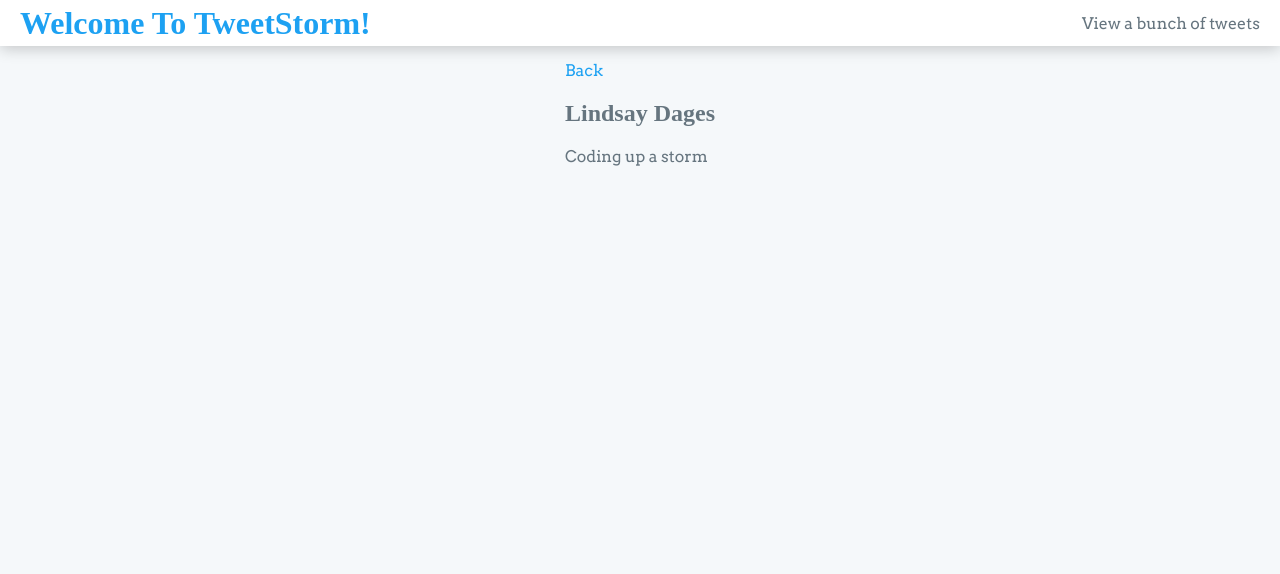
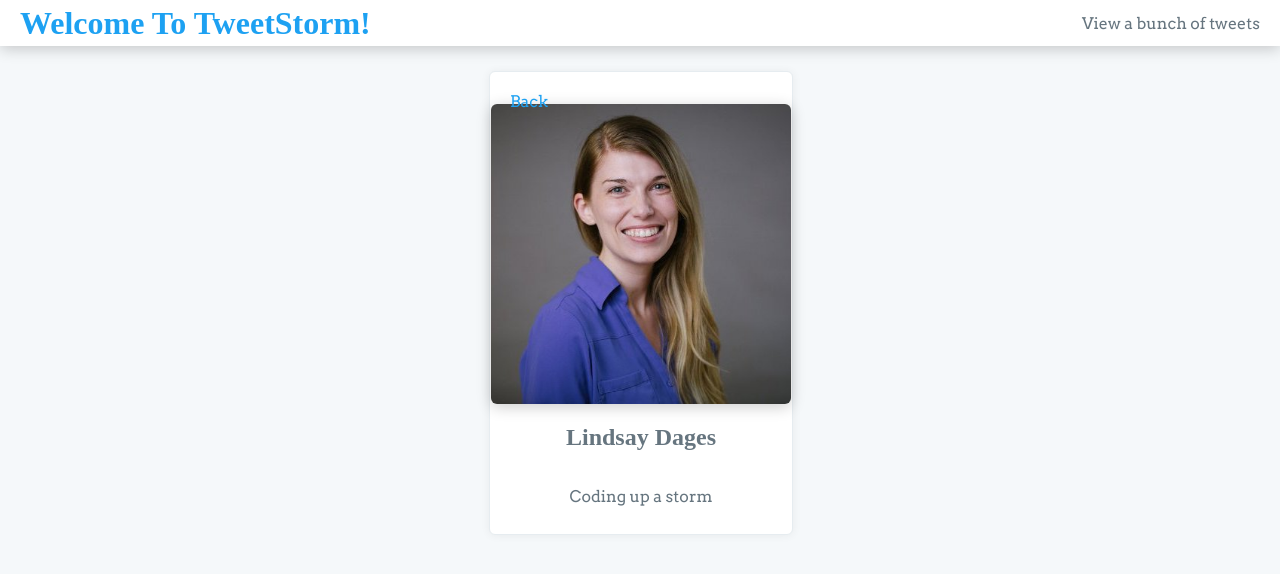
Before and after one commit to lnzd17/tweetstorm, an Angular app: page /about in a window 1280 px wide. Shown: the top 574 px of the page. Built offline with nearby package versions, Linux system fonts and the light colour scheme; a web font is replaced by a local one.

Commit message:
added content to about page

```diff
--- a/src/app/about-page/about-page.component.html
+++ b/src/app/about-page/about-page.component.html
@@ -1,5 +1,9 @@
-<a routerLink="/">Back</a>
-<h2>Lindsay Dages</h2>
-<p>
-  Coding up a storm
-</p>
+
+<div class="about-container">
+   <a routerLink="/">Back</a>
+    <img class="portrait" src="../assets/me.jpg" alt="Ken">
+  <h2>Lindsay Dages</h2>
+  <p>
+    Coding up a storm
+  </p>
+</div>
```
Also changed, not shown: src/assets/me.jpg (added).
